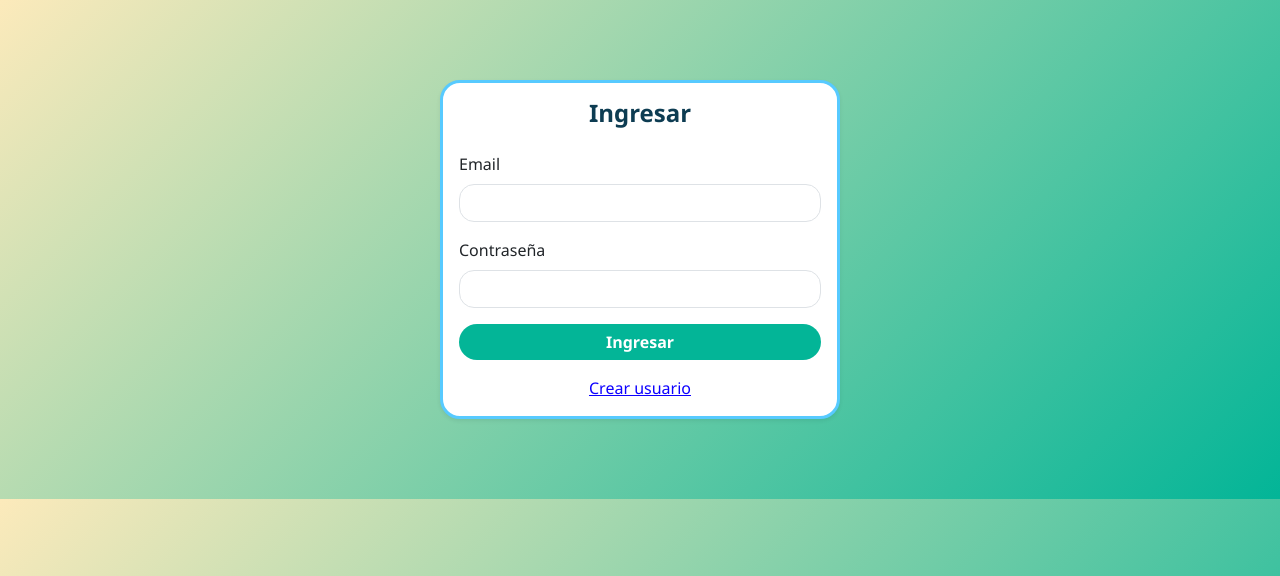
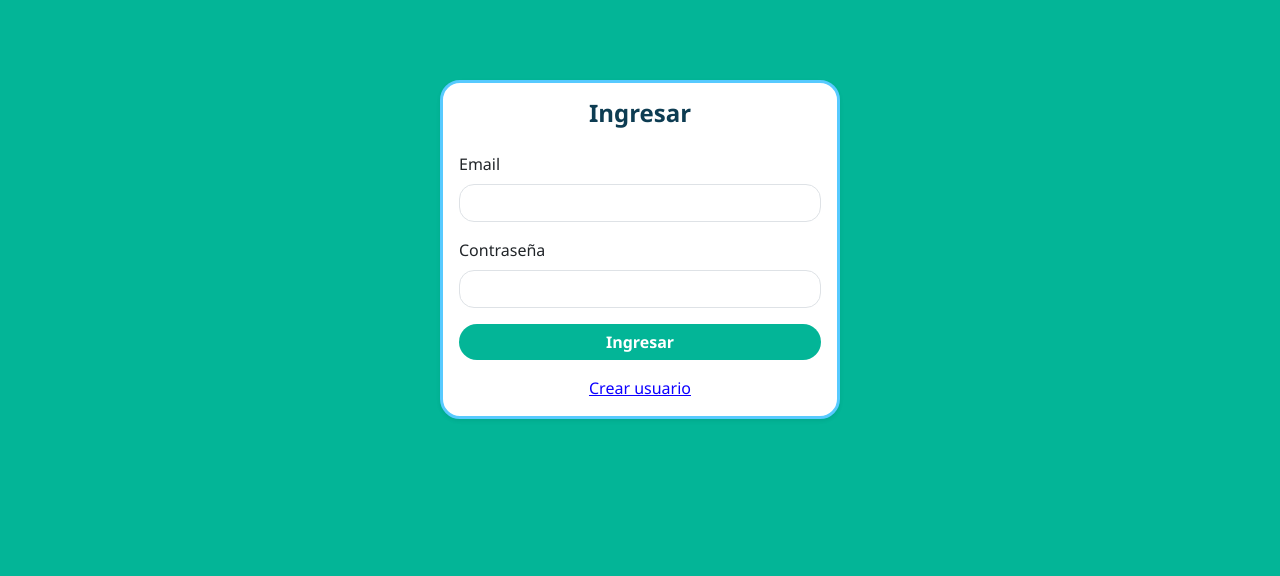
Before and after one commit to mathirus/TrabajoFinalLN, a plain HTML site: page login.html in a window 1280 px wide. Shown: the top 576 px of the page. Drawn offline with nearby package versions, Linux system fonts and the light colour scheme.

Commit message:
Modificacion style
Se modifico el background  y color del hover en el btn primary

```diff
--- a/login.html
+++ b/login.html
@@ -8,7 +8,7 @@
     <link href="https://cdn.jsdelivr.net/npm/bootstrap@5.3.0/dist/css/bootstrap.min.css" rel="stylesheet">
     <style>
         body {
-            background: linear-gradient(135deg, #fceabb, hsl(170, 97%, 36%));
+            background:  hsl(170, 97%, 36%);
             font-family:'Segoe UI', Tahoma, Geneva, Verdana, sans-serif;
         }
 
@@ -40,7 +40,7 @@
         }
 
         .btn-primary:hover {
-            background-color: hsl(170, 97%, 30%);
+            background-color: hsl(170, 100%, 22%);
         }
 
         a {
@@ -85,7 +85,6 @@
         transition: opacity 0.3s ease-in-out;
         }
 
-
         .character-container:hover .dialog-bubble {
         opacity: 1;
         }
@@ -107,7 +106,7 @@
                     <label for="password" class="form-label">Contraseña</label>
                     <input id="password" type="password" class="form-control" required>
                 </div>
-                <button class="btn btn-primary w-100">Ingresar</button>
+                <a href="dashboard.html"><button class="btn btn-primary w-100">Ingresar</button></a>
             </form>
             <div class="text-center mt-3">
                 <a href="register.html">Crear usuario</a>
```
Lines whose indentation alone changed are shown as unchanged.
